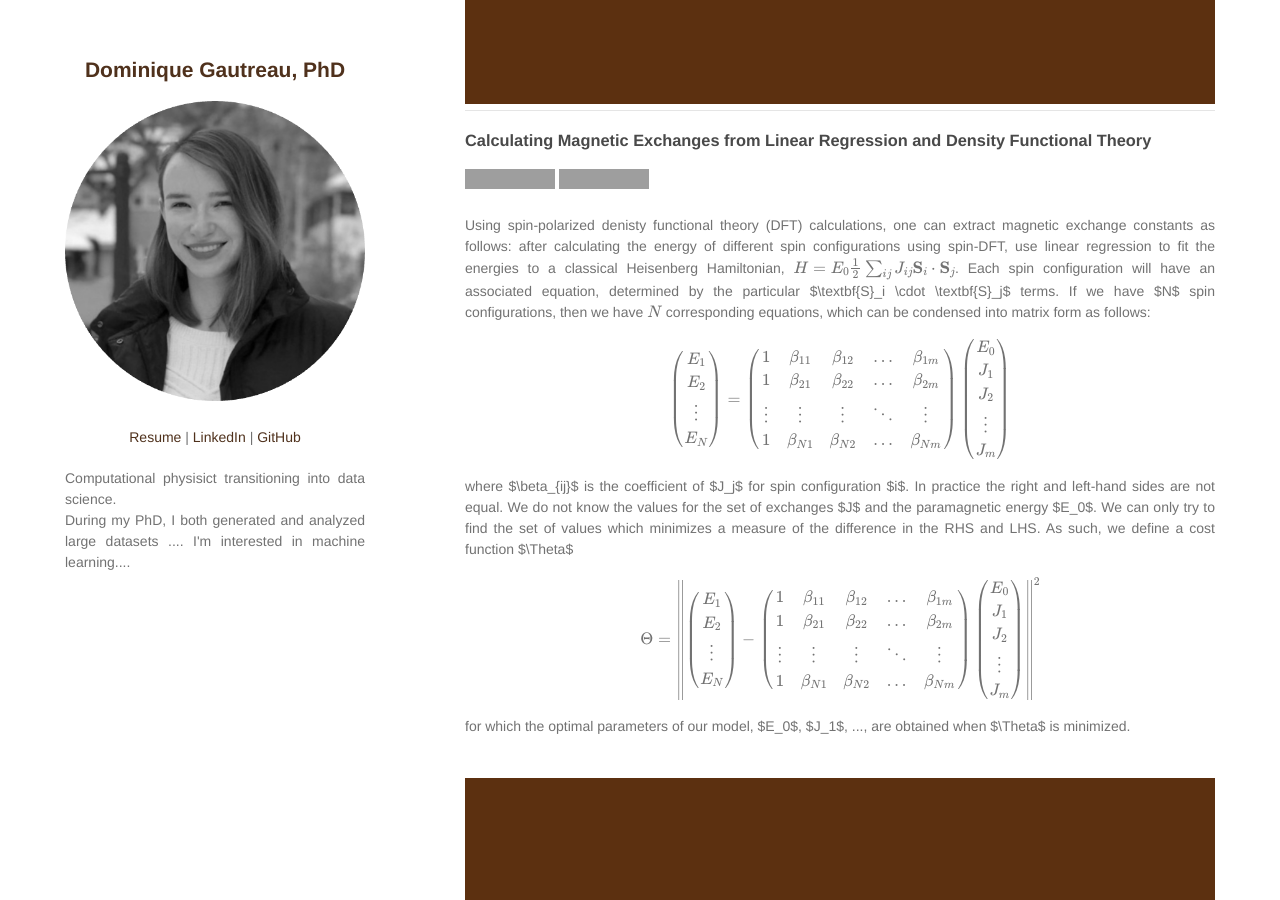
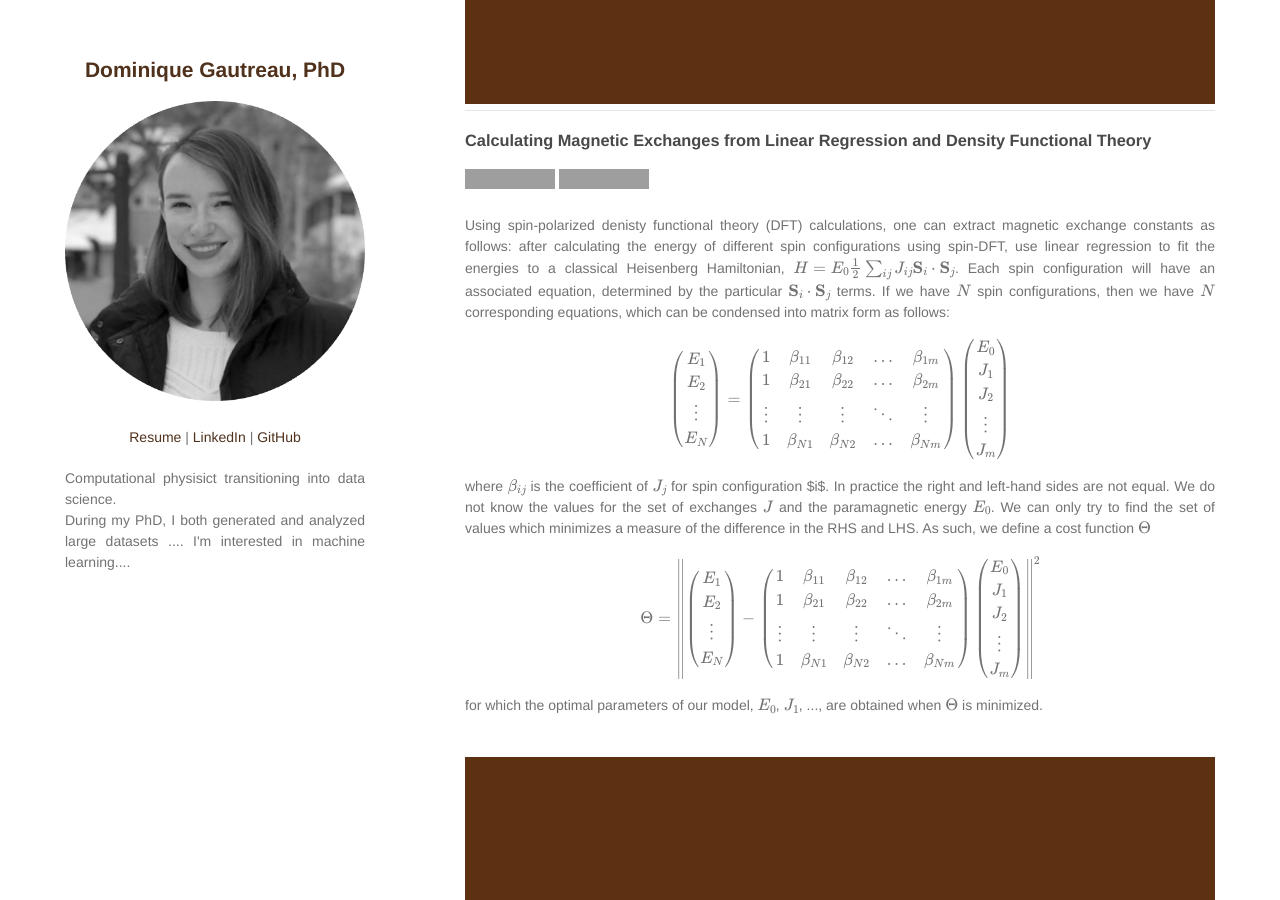
Before and after one commit to dgautreau/dgautreau.github.io, a Jekyll site: the page built from index.md, in a window 1280 px wide and 900 px high, scrolled down 1104 px. Built offline with Jekyll 4.4.1, drawn with Linux system fonts in a browser that asks for light colours; our own code applies the rules of GitHub Pages for plain Markdown files; formulas are drawn with MathJax 3; grey boxes are pictures that could not be loaded.

```diff
--- a/index.md
+++ b/index.md
@@ -32,7 +32,7 @@
 <div style="text-align: justify">
 
 
-  Using spin-polarized denisty functional theory (DFT) calculations, one can extract magnetic exchange constants as follows: after calculating the energy of different spin configurations using spin-DFT, use linear regression to fit the energies to a classical Heisenberg Hamiltonian, \(H = E_0\frac{1}{2}\sum_{ij}J_{ij} \textbf{S}_i \cdot \textbf{S}_j\). Each spin configuration will have an associated equation, determined by the particular $\textbf{S}_i \cdot \textbf{S}_j$ terms. If we have $N$ spin configurations, then we have \(N\) corresponding equations, which can be condensed into matrix form as follows:
+  Using spin-polarized denisty functional theory (DFT) calculations, one can extract magnetic exchange constants as follows: after calculating the energy of different spin configurations using spin-DFT, use linear regression to fit the energies to a classical Heisenberg Hamiltonian, \(H = E_0\frac{1}{2}\sum_{ij}J_{ij} \textbf{S}_i \cdot \textbf{S}_j\). Each spin configuration will have an associated equation, determined by the particular \(\textbf{S}_i \cdot \textbf{S}_j\) terms. If we have \(N\) spin configurations, then we have \(N\) corresponding equations, which can be condensed into matrix form as follows:
 
 $$
 \begin{pmatrix}
@@ -56,7 +56,7 @@ J_m
 $$
 
 
-where $\beta_{ij}$ is the coefficient of $J_j$ for spin configuration $i$. In practice the right and left-hand sides are not equal. We do not know the values for the set of exchanges $J$ and the paramagnetic energy $E_0$. We can only try to find the set of values which minimizes a measure of the difference in the RHS and LHS. As such, we define a cost function $\Theta$
+where \(\beta_{ij}\) is the coefficient of \(J_j\) for spin configuration $i$. In practice the right and left-hand sides are not equal. We do not know the values for the set of exchanges \(J\) and the paramagnetic energy \(E_0\). We can only try to find the set of values which minimizes a measure of the difference in the RHS and LHS. As such, we define a cost function \(\Theta\)
 
 $$
 \Theta =
@@ -81,7 +81,7 @@ J_m
 \end{Vmatrix}^2
 $$
 
-for which the optimal parameters of our model, $E_0$, $J_1$, ..., are obtained when $\Theta$ is minimized.</div>
+for which the optimal parameters of our model, \(E_0\), \(J_1\), ..., are obtained when \(\Theta\) is minimized.</div>
 <br>
 <center><img src="images/dummy_thumbnail.jpg"/></center>
 <br>
```
